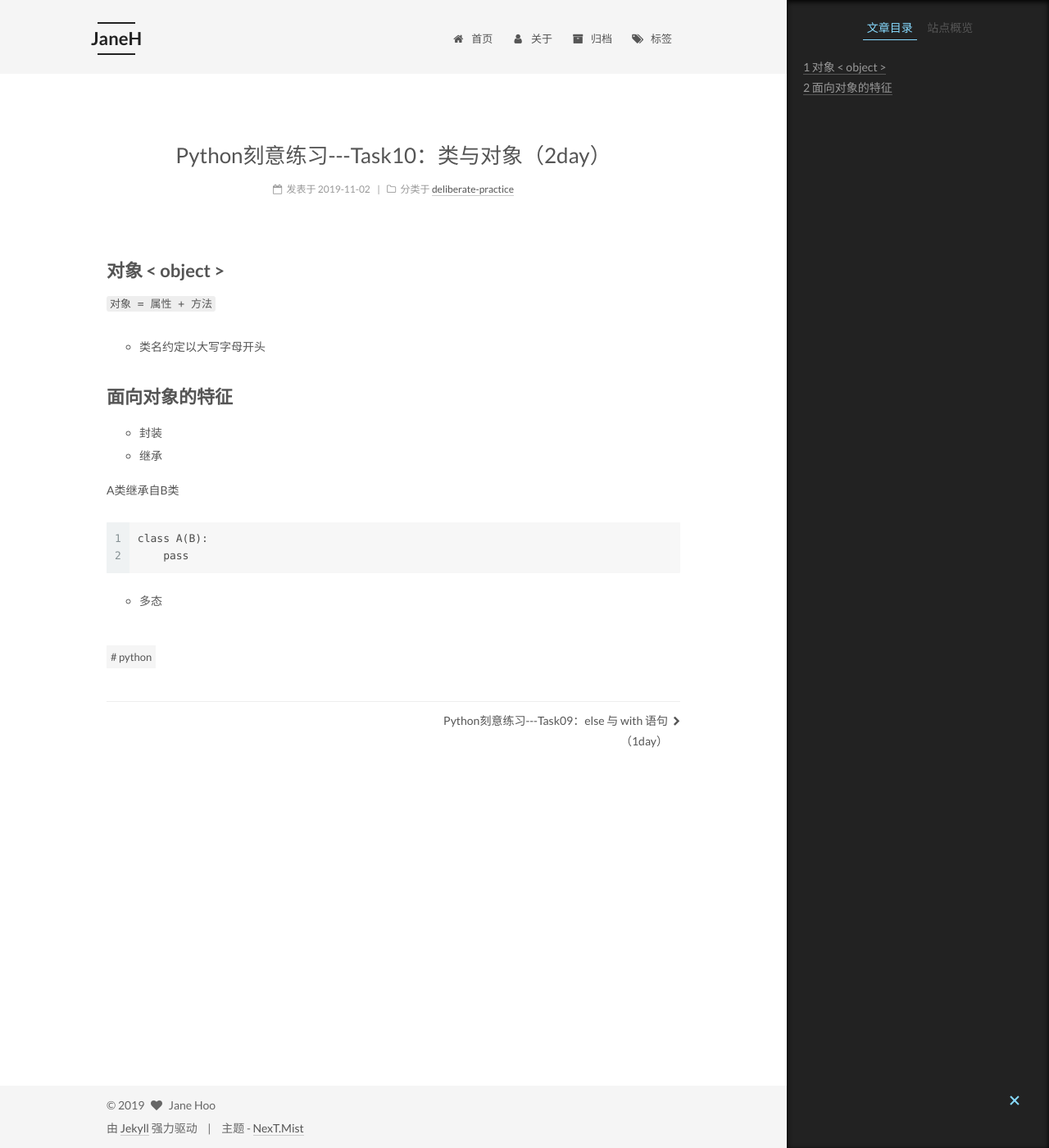
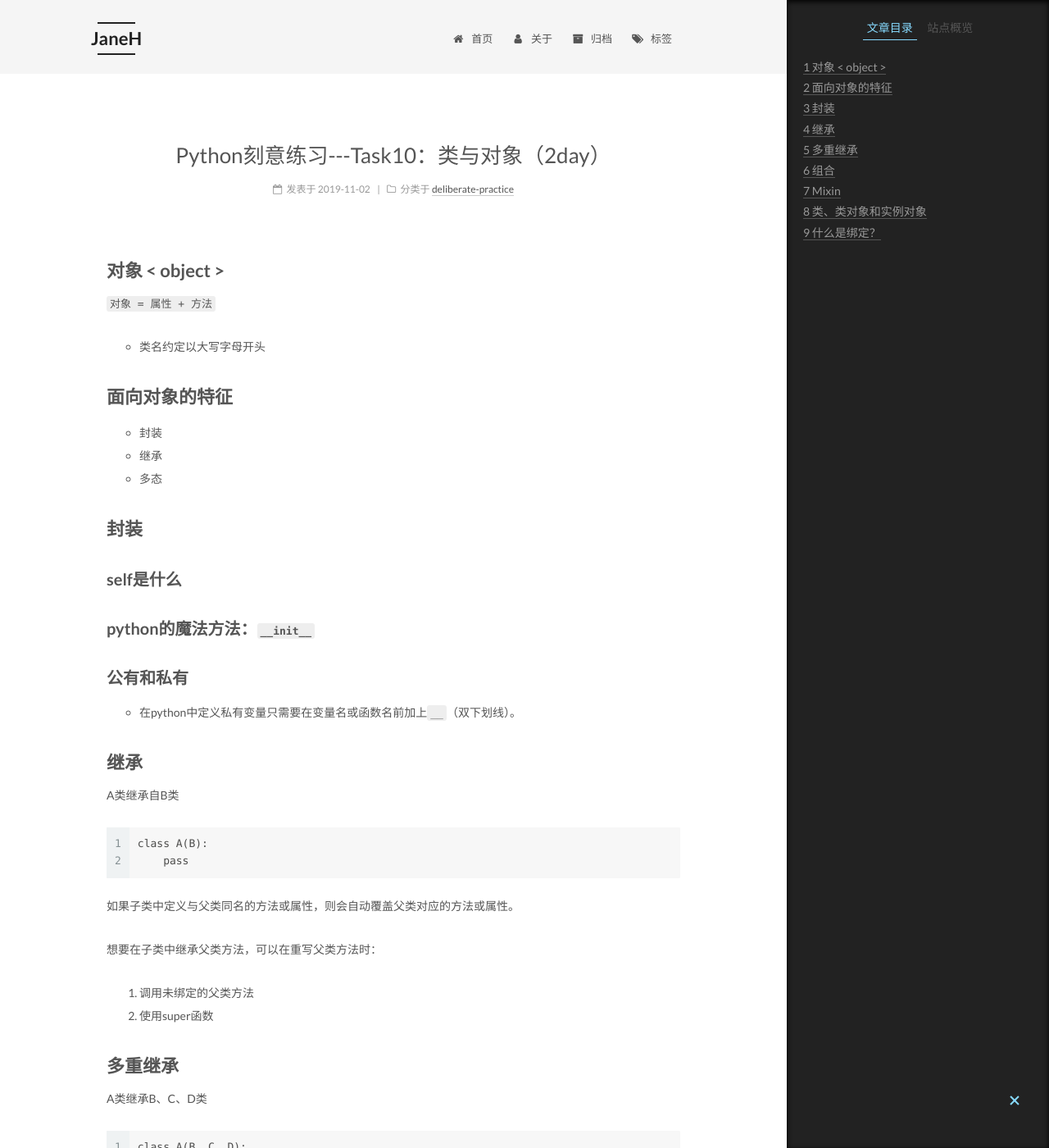
Before and after one commit to janehoo/janehoo.github.io, a Jekyll site: the page built from _posts/2019-11-2-class_and_object.md, in a window 1280 px wide and 1400 px high. Shown: the whole window at 82% size. Built offline with Jekyll 4.4.1, drawn with Linux system fonts in a browser that asks for light colours; some of the changed text lies outside the part shown.

Commit message:
add post

````diff
--- a/_posts/2019-11-2-class_and_object.md
+++ b/_posts/2019-11-2-class_and_object.md
@@ -14,6 +14,18 @@ tags:
 
 - 封装
 - 继承
+- 多态
+
+## 封装
+
+### self是什么
+
+### python的魔法方法：`__init__`
+
+### 公有和私有
+- 在python中定义私有变量只需要在变量名或函数名前加上`__`（双下划线）。
+
+## 继承
 
 A类继承自B类
 ```
@@ -21,4 +33,43 @@ class A(B):
     pass
 ```
 
-- 多态
+如果子类中定义与父类同名的方法或属性，则会自动覆盖父类对应的方法或属性。
+
+想要在子类中继承父类方法，可以在重写父类方法时：
+1. 调用未绑定的父类方法
+2. 使用super函数
+
+## 多重继承
+
+A类继承B、C、D类
+```
+class A(B, C, D):
+    pass
+```
+
+## 组合
+把多个类的实例化放到一个新类里面得到一个组合。
+
+## Mixin
+
+## 类、类对象和实例对象
+```python
+class A:
+    def methondA():
+        #do something
+
+A.methondA()
+
+a = A()
+a.methondA()
+```
+其中，class A中，A为类名；
+
+A.methondA()中，A为类对象；
+
+a为实例对象。
+
+注意：若类定义中，属性名和方法名相同，则属性名覆盖方法名。
+
+## 什么是绑定？
+python严格要求方法需要有实例才能被调用这种限制，即为绑定。
--- a/_posts/test.py
+++ b/_posts/test.py
@@ -0,0 +1,3 @@
+class A:
+    def methondA():
+        print('methondA')
````
